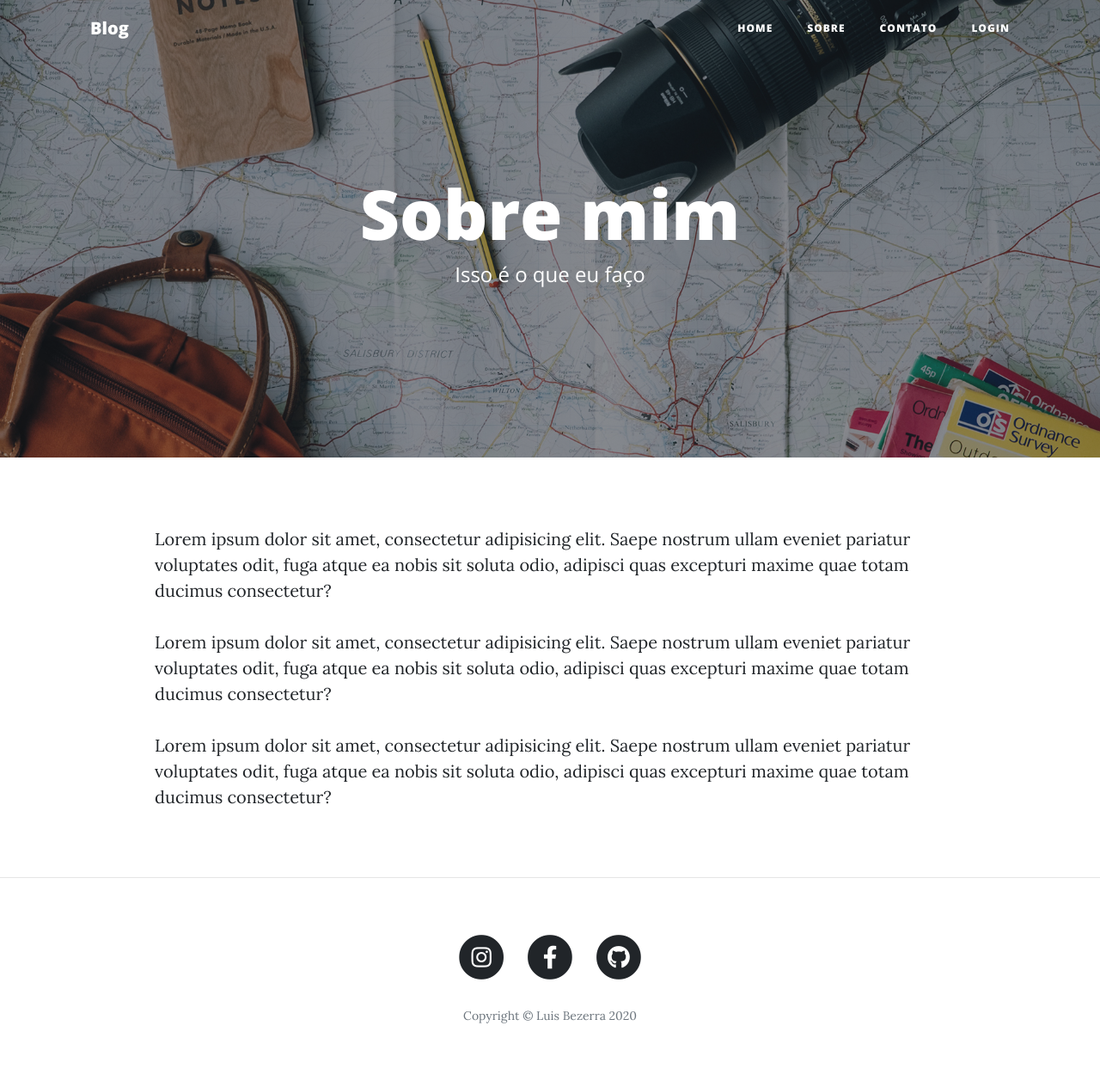
After one commit to joseluisbezerra/blog, a Django app: page /sobre/ in a window 1280 px wide. The commit adds this page. Shown: the whole page at 86% size. Run offline with Django 3.2, Linux system fonts and the light colour scheme; some libraries are stand-ins or nearby versions.

Commit message:
Banner dinámico e terminado o acabamento dos layouts

```diff
--- a/accounts/views.py
+++ b/accounts/views.py
@@ -1,10 +1,11 @@
 from django.shortcuts import render
 from django.urls import reverse_lazy
 from django.views import generic
+from django.contrib.auth.mixins import LoginRequiredMixin
 
 from .forms import UserCreationFormWithEmail
 
-class SignUpView(generic.CreateView):
+class SignUpView(LoginRequiredMixin, generic.CreateView):
     form_class = UserCreationFormWithEmail
     success_url = reverse_lazy('login')
     template_name = 'accounts/signup.html'
--- /dev/null
+++ b/blog/templates/blog/sobre.html
@@ -0,0 +1,32 @@
+{% extends 'base.html' %}
+{% load static %}
+
+{% block title %}Sobre{% endblock title %}
+
+{% block bannerurl %}{% static 'img/about-bg.jpg' %}{% endblock bannerurl %}
+
+{% block site-heading %}
+    <div class="site-heading">
+        <h1>Sobre mim</h1>
+        <span class="subheading">Isso é o que eu faço</span>
+    </div>
+{% endblock site-heading %}
+
+
+{% block content %}
+    <p>
+        Lorem ipsum dolor sit amet, consectetur adipisicing elit.
+        Saepe nostrum ullam eveniet pariatur voluptates odit, fuga atque ea nobis sit soluta odio,
+        adipisci quas excepturi maxime quae totam ducimus consectetur?
+    </p>
+    <p>
+        Lorem ipsum dolor sit amet, consectetur adipisicing elit.
+        Saepe nostrum ullam eveniet pariatur voluptates odit, fuga atque ea nobis sit soluta odio,
+        adipisci quas excepturi maxime quae totam ducimus consectetur?
+    </p>
+    <p>
+        Lorem ipsum dolor sit amet, consectetur adipisicing elit.
+        Saepe nostrum ullam eveniet pariatur voluptates odit, fuga atque ea nobis sit soluta odio,
+        adipisci quas excepturi maxime quae totam ducimus consectetur?
+    </p>
+{% endblock content %}
--- a/blog/urls.py
+++ b/blog/urls.py
@@ -4,6 +4,7 @@ from . import views
 
 urlpatterns = [
     path('', views.BlogListView.as_view(), name='home'),
+    path('sobre/', views.sobre, name='sobre'),
     path('post/new/', views.BlogCreateView.as_view(), name='post_new'),
     path('post/<slug:slug>/', views.BlogDetailView.as_view(), name='post_detail'),
     path('post/<int:pk>/edit/', views.BlogUpdateView.as_view(), name='post_edit'),
--- a/blog/views.py
+++ b/blog/views.py
@@ -4,6 +4,8 @@ from django.views.generic.edit import CreateView
 from django.urls import reverse_lazy
 from django.contrib.messages.views import SuccessMessageMixin
 from django.contrib import messages
+from django.contrib.auth.mixins import LoginRequiredMixin
+from django.shortcuts import render
 
 from .models import Post
 from .forms import PostForm
@@ -17,7 +19,7 @@ class BlogDetailView(DetailView):
     template_name = 'blog/post_detail.html'
     context_object_name = 'post'
 
-class BlogCreateView(SuccessMessageMixin, CreateView):
+class BlogCreateView(LoginRequiredMixin, SuccessMessageMixin, CreateView):
     model = Post
     form_class = PostForm
     template_name = 'blog/post_new.html'
@@ -32,7 +34,7 @@ class BlogCreateView(SuccessMessageMixin, CreateView):
     def get_success_message(self, cleaned_data):
         return self.success_message % dict (cleaned_data, field=self.object.titulo)
 
-class BlogUpdateView(SuccessMessageMixin, UpdateView):
+class BlogUpdateView(LoginRequiredMixin, SuccessMessageMixin, UpdateView):
     model = Post
     form_class = PostForm
     template_name = 'blog/post_edit.html'
@@ -47,7 +49,7 @@ class BlogUpdateView(SuccessMessageMixin, UpdateView):
     def get_success_message(self, cleaned_data):
         return self.success_message % dict (cleaned_data, field=self.object.titulo)
 
-class BlogDeleteView(SuccessMessageMixin, DeleteView):
+class BlogDeleteView(LoginRequiredMixin, SuccessMessageMixin, DeleteView):
     model = Post
     template_name = 'blog/post_delete.html'
     success_url = reverse_lazy('home')
@@ -56,3 +58,6 @@ class BlogDeleteView(SuccessMessageMixin, DeleteView):
     def delete(self, request, *args, **kwargs):
         messages.success(self.request, self.success_message)
         return super(BlogDeleteView,self).delete(request, *args, **kwargs)
+
+def sobre(request):
+    return render(request, 'blog/sobre.html', {})
--- a/templates/base.html
+++ b/templates/base.html
@@ -32,17 +32,17 @@
                         <a class="nav-link" href="{% url 'home' %}">Home</a>
                     </li>
                     <li class="nav-item">
-                        <a class="nav-link" href="about.html">About</a>
+                        <a class="nav-link" href="{% url 'sobre' %}">Sobre</a>
                     </li>
                     <li class="nav-item">
-                        <a class="nav-link" href="post.html">Sample Post</a>
-                    </li>
-                    <li class="nav-item">
-                        <a class="nav-link" href="contact.html">Contact</a>
+                        <a class="nav-link" href="">Contato</a>
                     </li>
                     {% if user.is_authenticated %}
                         <li class="nav-item">
                             <a class="nav-link" href="{% url 'post_new' %}">Nova Postagem</a>
+                        </li>
+                        <li class="nav-item">
+                            <a class="nav-link" href="{% url 'signup' %}">Novo usuário</a>
                         </li>
                         <li class="nav-item">
                             <a class="nav-link" href="{% url 'logout' %}">Logout</a>
@@ -58,22 +58,23 @@
     </nav>
 
     <!-- Page Header -->
-    <header class="masthead" style="background-image: url('{% static 'img/home-bg.jpg' %}')">
+    <header class="masthead" style="background-image: url('{% block bannerurl %}{% endblock bannerurl %}')">
         <div class="overlay"></div>
         <div class="container">
             <div class="row">
                 <div class="col-lg-8 col-md-10 mx-auto">
-                    <div class="site-heading">
-                        <h1>Clean Blog</h1>
-                        <span class="subheading">A Blog Theme by Start Bootstrap</span>
-                    </div>
+                    {% block site-heading %}
+                    {% endblock site-heading %}
+                    {% block post-heading %}
+                    {% endblock post-heading %}
                 </div>
             </div>
         </div>
     </header>
 
+
     <!-- Main Content -->
-    <div class="container">
+    <div class="container mb-5">
         <div class="row">
             <div class="col-lg-10 col-md-10 mx-auto">
                 {% block content %}{% endblock content %}
@@ -93,7 +94,7 @@
                 <a href="#">
                     <span class="fa-stack fa-lg">
                     <i class="fas fa-circle fa-stack-2x"></i>
-                    <i class="fab fa-twitter fa-stack-1x fa-inverse"></i>
+                    <i class="fab fa-instagram fa-stack-1x fa-inverse"></i>
                     </span>
                 </a>
                 </li>
```
Also changed, not shown: accounts/templates/accounts/signup.html (+12 -2 lines), blog/templates/blog/home.html (+20 -1 lines), blog/templates/blog/post_delete.html (+9 -0 lines), blog/templates/blog/post_detail.html (+25 -8 lines), blog/templates/blog/post_edit.html (+9 -0 lines), blog/templates/blog/post_new.html (+9 -1 lines), templates/registration/login.html (+14 -8 lines), media/blog/post-bg.jpg (added), media/blog/post-sample-image.jpg (added).
